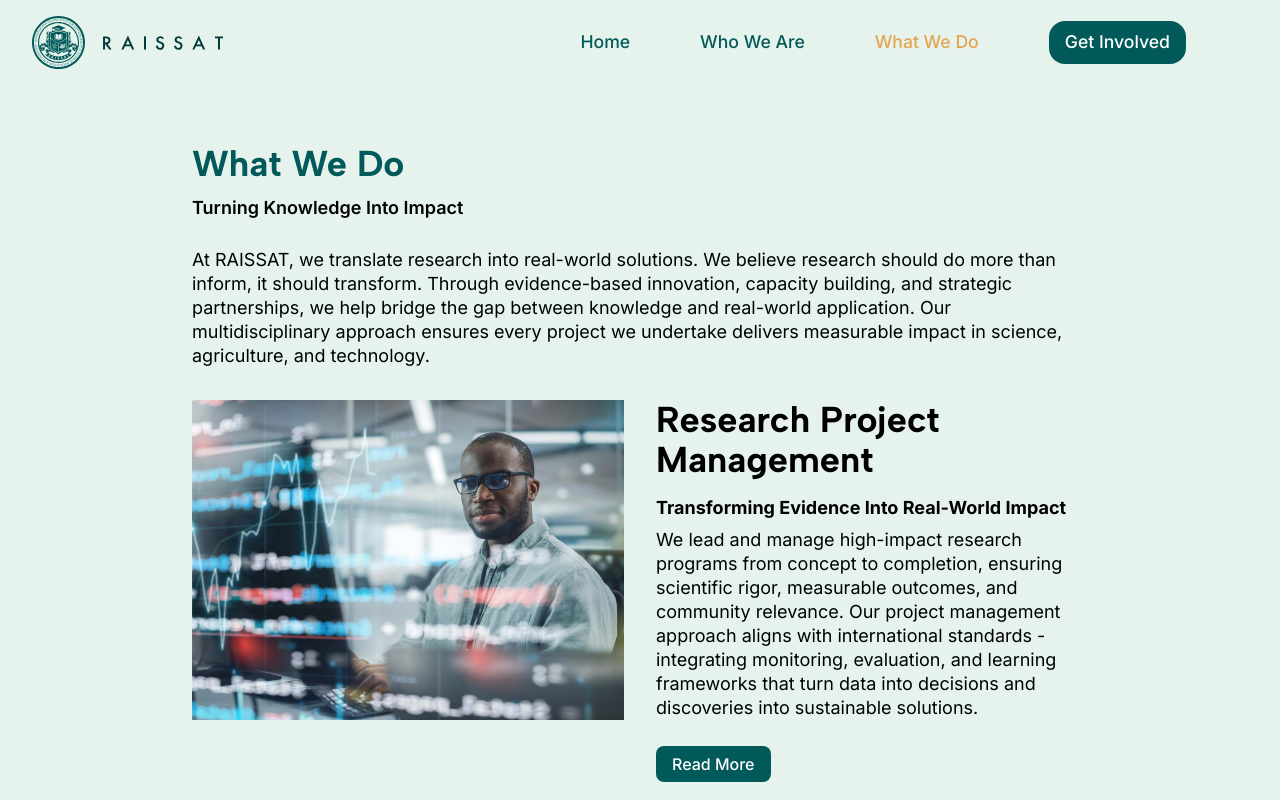
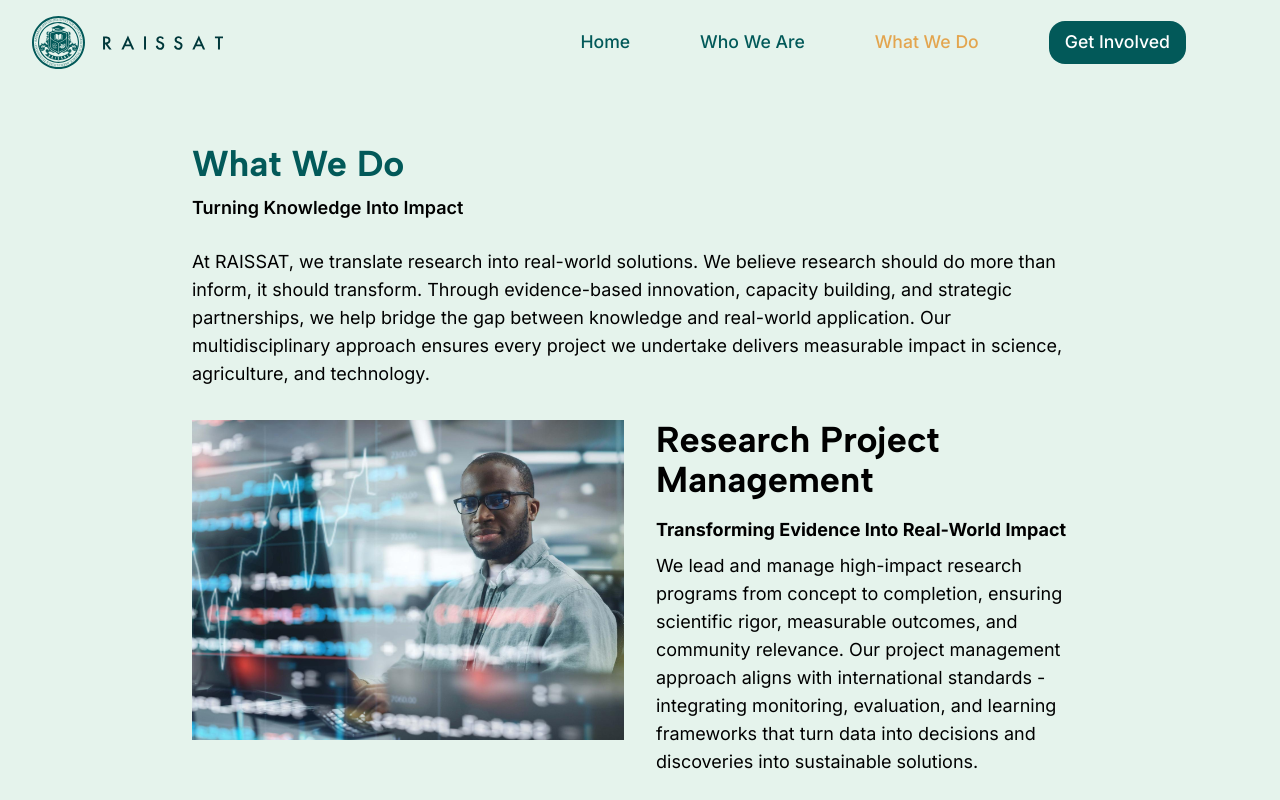
Before and after one commit to Amusah/Raissat, a React (Vite) app: page /services in a window 1280 px wide. Shown: the top 800 px of the page. Built offline with nearby package versions, Linux system fonts and the light colour scheme.

Commit message:
typo corrections

```diff
--- a/src/Pages/ServicePage.jsx
+++ b/src/Pages/ServicePage.jsx
@@ -39,8 +39,8 @@ const ServicePage = () => {
           </div>
           <div className="font-inter w-full md:w-[50%]">
             <h1 className="font-semibold text-2xl mb-4">{service.title}</h1>
-            <p className="font-bold p mt-4">{service.subTitle}</p>
-            <p className="font-normal">{service.detailedDescription}</p>
+            <p className="font-bold p leading-7 mt-4">{service.subTitle}</p>
+            <p className="font-normal p leading-7">{service.detailedDescription}</p>
             <ul className="">
               {service.focusAreas.map((area, index) => (
                 <li key={index} className="p mt-2 list-disc list-inside">
--- a/src/Pages/WhatWeDo.jsx
+++ b/src/Pages/WhatWeDo.jsx
@@ -31,8 +31,8 @@ const Card = ({ title, subTitle, description, image, direction, to }) => {
       </div>
       <div className="w-full md:w-[50%]">
         <h1 className="h1 font-bold">{title}</h1>
-        <p className="font-bold p mt-4">{subTitle}</p>
-        <p className="p mt-2 mb-8">{description}</p>
+        <p className="font-bold p leading-7 mt-4">{subTitle}</p>
+        <p className="p leading-7 mt-2 mb-8">{description}</p>
         <Link to={to} className="link w-1/2">
           Read More
         </Link>
@@ -57,7 +57,7 @@ const WhatWeDo = () => {
           <div className="mb-8 flex flex-col gap-3">
             <h1 className="h1 text-midnight-green">What We Do</h1>
             <p className="p font-semibold">Turning Knowledge Into Impact</p>
-            <p className="p leading-6 mt-4">
+            <p className="p leading-7 mt-4">
               At RAISSAT, we translate research into real-world solutions. We
               believe research should do more than inform, it should transform.
               Through evidence-based innovation, capacity building, and
```
